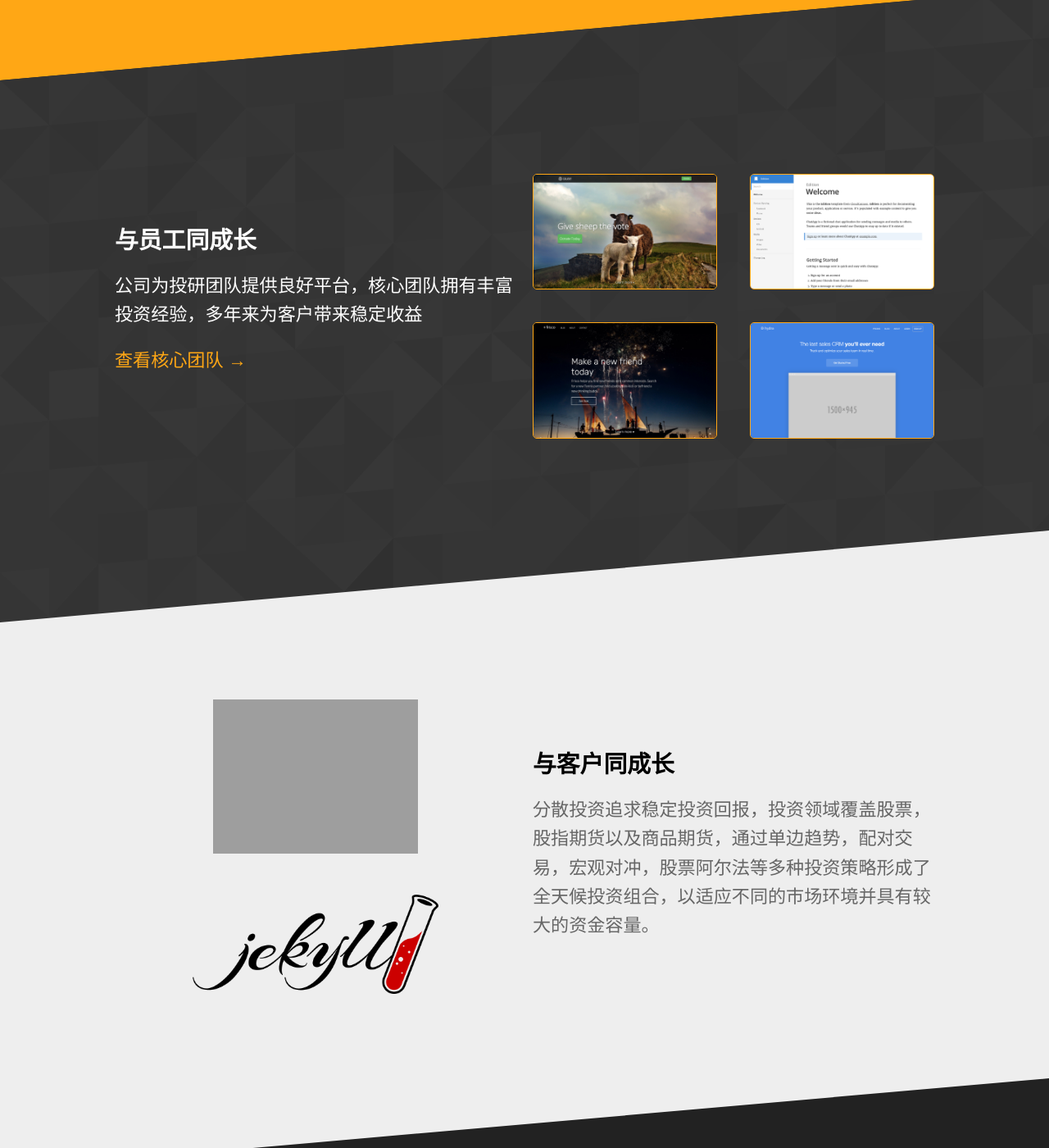
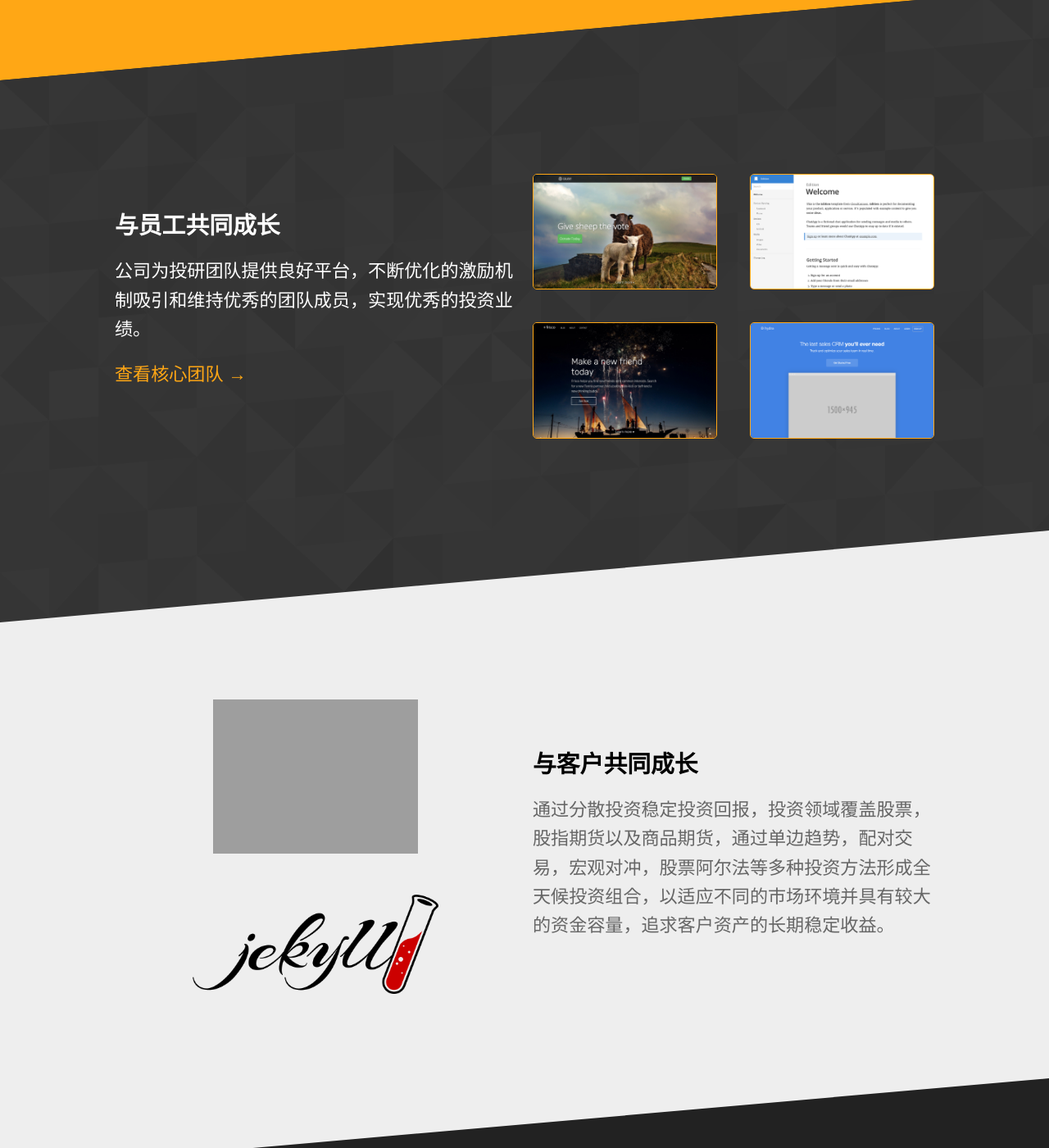
Before and after one commit to lava2000/parigain, a Jekyll site: the page built from index.html, in a window 1280 px wide and 1400 px high, scrolled down 639 px. Shown: the whole window at 82% size. Built offline with Jekyll 4.4.1, drawn with Linux system fonts in a browser that asks for light colours.

Commit message:
Update index.html

```diff
--- a/index.html
+++ b/index.html
@@ -13,8 +13,8 @@ title: 首页
 <section class="diagonal patterned">
 	<div class="container halves">
 		<div>
-			<h3 class="editable">与员工同成长</h3>
-			<p class="editable">公司为投研团队提供良好平台，核心团队拥有丰富投资经验，多年来为客户带来稳定收益</p>
+			<h3 class="editable">与员工共同成长</h3>
+			<p class="editable">公司为投研团队提供良好平台，不断优化的激励机制吸引和维持优秀的团队成员，实现优秀的投资业绩。</p>
 			<p class="editable"><a href="{{ site.baseurl }}/about/">查看核心团队 &rarr;</a></p>
 		</div>
 		<div>
@@ -36,8 +36,8 @@ title: 首页
 			</ul>
 		</div>
 		<div>
-			<h3 class="editable">与客户同成长</h3>
-			<p class="editable">分散投资追求稳定投资回报，投资领域覆盖股票，股指期货以及商品期货，通过单边趋势，配对交易，宏观对冲，股票阿尔法等多种投资策略形成了全天候投资组合，以适应不同的市场环境并具有较大的资金容量。</p>
+			<h3 class="editable">与客户共同成长</h3>
+			<p class="editable">通过分散投资稳定投资回报，投资领域覆盖股票，股指期货以及商品期货，通过单边趋势，配对交易，宏观对冲，股票阿尔法等多种投资方法形成全天候投资组合，以适应不同的市场环境并具有较大的资金容量，追求客户资产的长期稳定收益。</p>
 		</div>
 	</div>
 </section>
```
